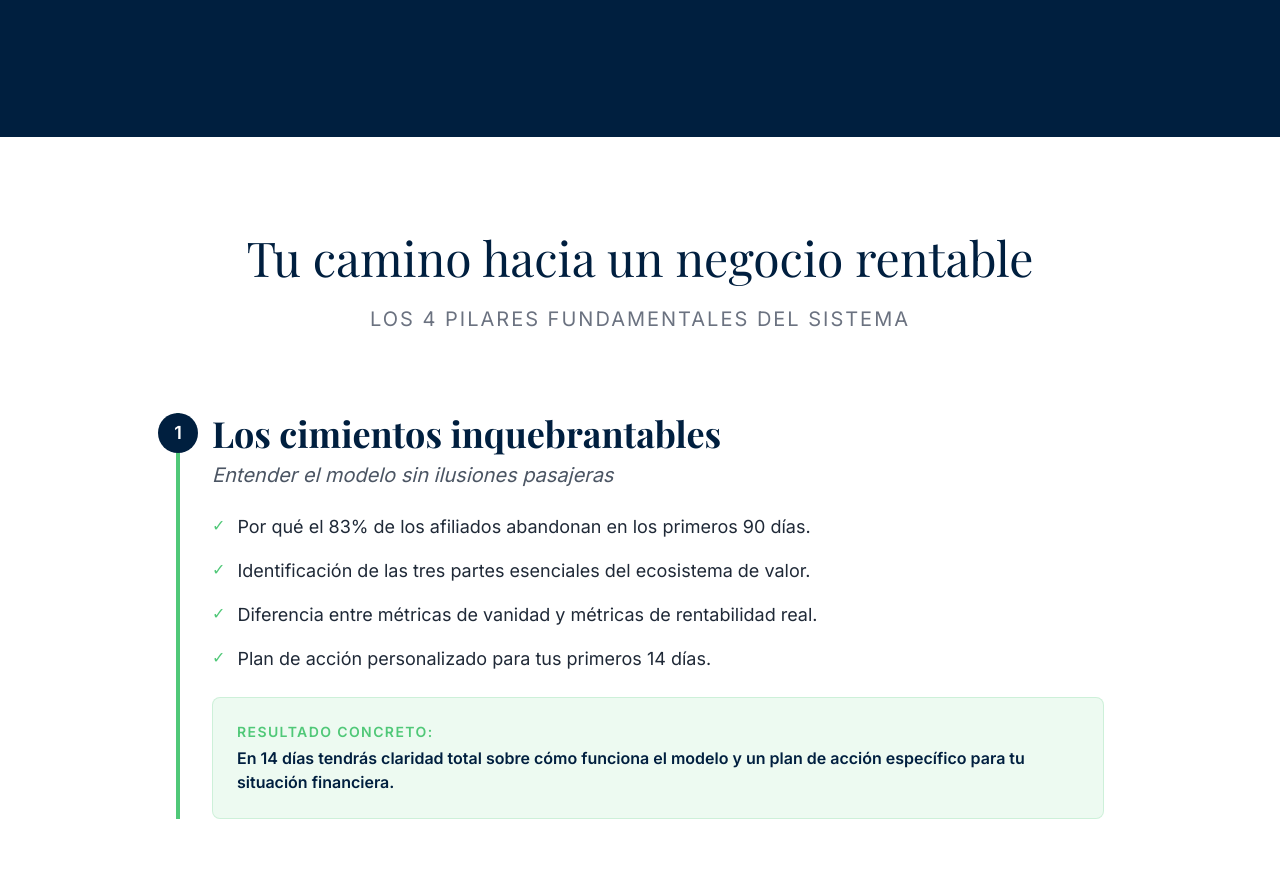
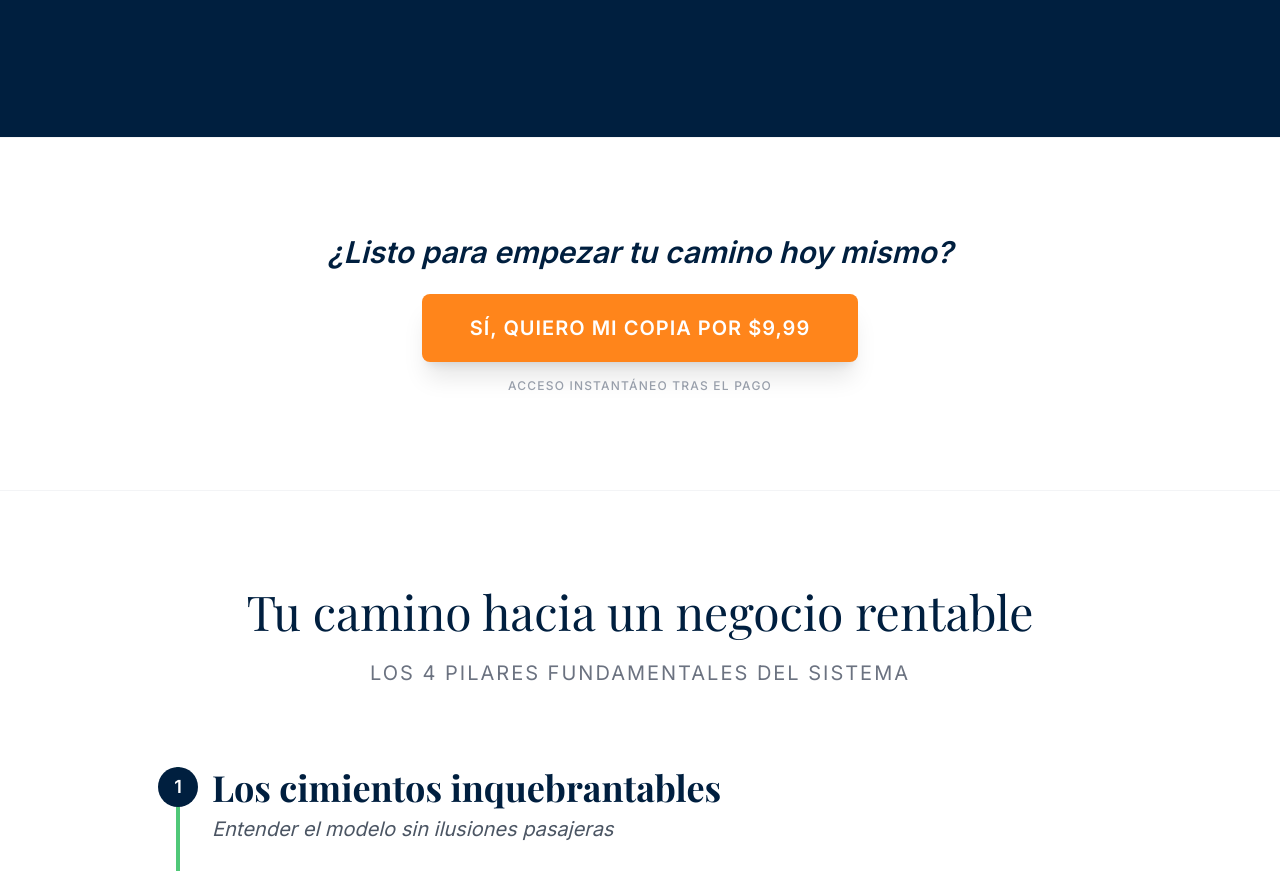
Before and after one commit to githubinf/dominando, a React (Vite) app: page / in a window 1280 px wide. Shown: the part 3980-4851 px from the top of the page. Built offline with nearby package versions, Linux system fonts and the light colour scheme; a web font is replaced by a local one.

Commit message:
Add files via upload

```diff
--- a/App.tsx
+++ b/App.tsx
@@ -15,7 +15,7 @@ const Highlight: React.FC<{ children: React.ReactNode; color?: string }> = ({ ch
   <span className={`font-bold ${color}`}>{children}</span>
 );
 
-// Componente de botón adaptado para ser un enlace real compatible con ClickBank
+// Componente de botón adaptado para ser un enlace real
 const ButtonLink: React.FC<{ href: string; className?: string; children: React.ReactNode }> = ({ href, className = "", children }) => (
   <a
     href={href}
@@ -93,15 +93,6 @@ export default function App() {
     return () => clearInterval(timer);
   }, []);
 
-  // Efecto para reinicializar los scripts de ClickBank una vez que React ha montado el DOM
-  useEffect(() => {
-    // @ts-ignore
-    if (window.clickbank && typeof window.clickbank.init === 'function') {
-      // @ts-ignore
-      window.clickbank.init();
-    }
-  }, []);
-
   return (
     <div className="min-h-screen bg-white selection:bg-emeraldGreen/30">
       {/* Barra de Urgencia Superior */}
@@ -148,7 +139,7 @@ export default function App() {
           </p>
         </div>
 
-        <ButtonLink href={paymentLink} className="w-full md:w-auto mb-4">
+        <ButtonLink href="#boton-pago-final" className="w-full md:w-auto mb-4">
           Obtener acceso inmediato por $9,99
         </ButtonLink>
         <p className="text-xs text-gray-400 uppercase tracking-widest mt-4">Pago 100% Seguro vía Clickbank — Encriptación SSL de 256 bits</p>
@@ -233,6 +224,21 @@ export default function App() {
               </ul>
             </div>
           </div>
+        </Section>
+      </div>
+
+      {/* BOTÓN DE PAGO INTERMEDIO (Middle of page) */}
+      <div className="bg-white border-y border-gray-100">
+        <Section className="text-center py-12 md:py-16">
+          <h3 className="text-2xl md:text-3xl font-bold text-deepBlue mb-6 italic">
+            ¿Listo para empezar tu camino hoy mismo?
+          </h3>
+          <ButtonLink href="#boton-pago-final" className="px-12">
+            Sí, quiero mi copia por $9,99
+          </ButtonLink>
+          <p className="text-xs text-gray-400 mt-4 uppercase tracking-widest font-medium">
+            Acceso instantáneo tras el pago
+          </p>
         </Section>
       </div>
 
--- a/index.html
+++ b/index.html
@@ -19,6 +19,15 @@
     <link rel="preconnect" href="https://fonts.googleapis.com">
     <link rel="preconnect" href="https://fonts.gstatic.com" crossorigin>
     <link href="https://fonts.googleapis.com/css2?family=Playfair+Display:ital,wght@0,400;0,700;1,400&family=Inter:wght@300;400;500;600&display=swap" rel="stylesheet">
+
+    <!-- ClickBank Tracking & Configuration -->
+    <script>
+        window.clickbank = {
+            vendor: "fcofrancis"
+        };
+    </script>
+    <script src="https://scripts.clickbank.net/hop.min.js" defer></script>
+
     <script>
         tailwind.config = {
             theme: {
@@ -37,13 +46,6 @@
             }
         }
     </script>
-    <!-- ClickBank Tracking & Configuration -->
-        <script>
-            window.clickbank = {
-                vendor: "fcofrancis"
-            };
-        </script>
-    <script src="https://scripts.clickbank.net/hop.min.js" defer></script>
     <style>
         body {
             font-family: 'Inter', sans-serif;
@@ -76,13 +78,14 @@
 }
 </script>
 
-<!-- ClickBank Trust Badge -->
-<script src='//cbtb.clickbank.net/?vendor=fcofrancis'></script>
-
 <link rel="stylesheet" href="/index.css">
 </head>
 <body class="antialiased">
     <div id="root"></div>
+
+<!-- Script del Trust Badge de ClickBank -->
+    <script src='https://cbtb.clickbank.net/?vendor=fcofrancis'></script>
+
 <script type="module" src="/index.tsx"></script>
 </body>
 </html>
```
